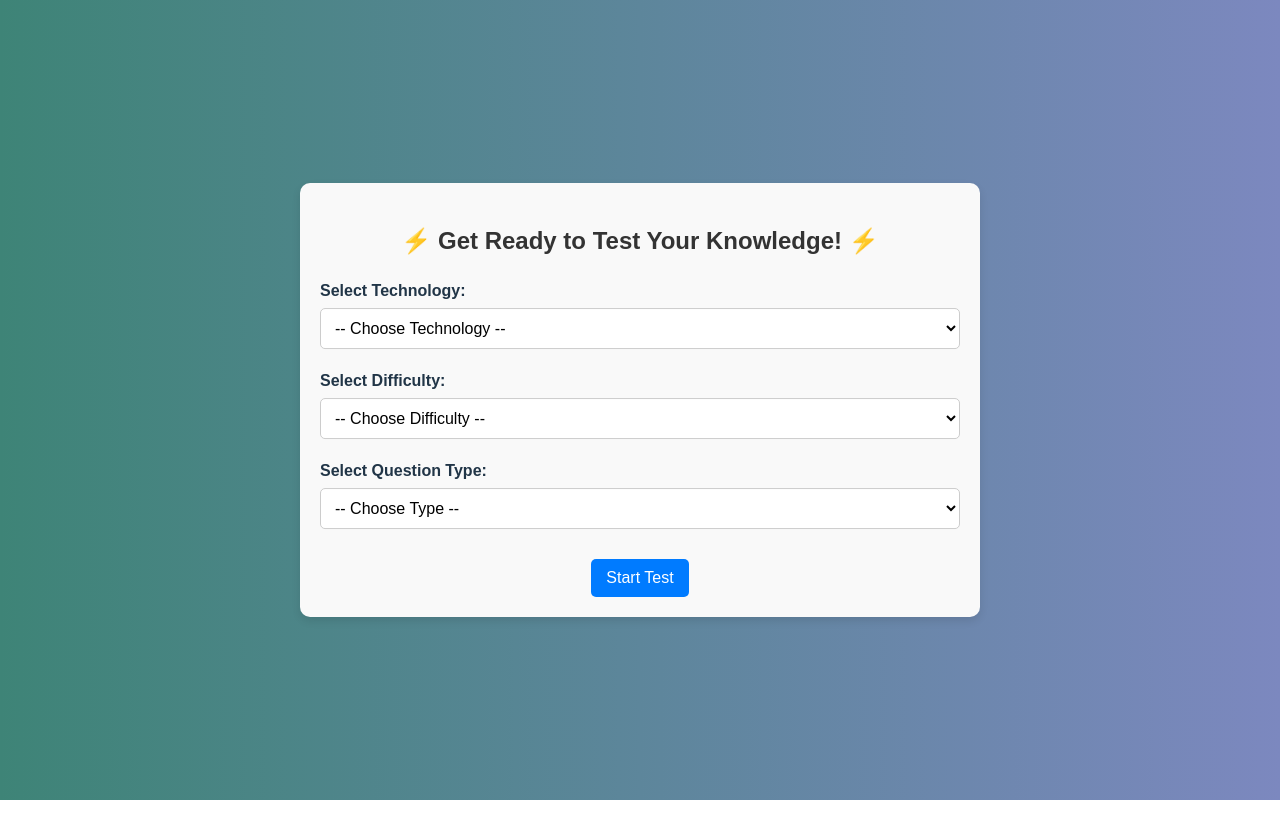
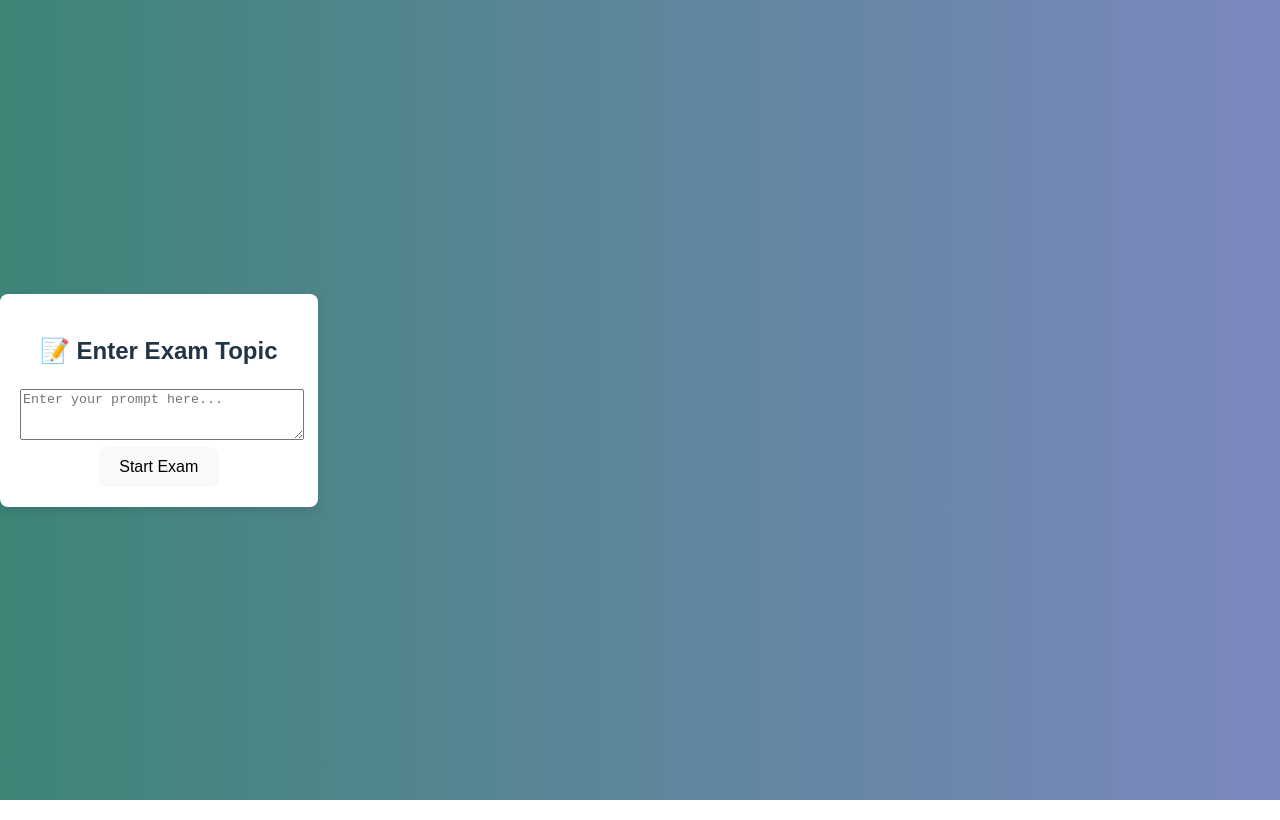
Before and after one commit to cvasrk-git/React-exam-app, a React (Vite) app: page / in a window 1280 px wide. Built offline with nearby package versions, Linux system fonts and the light colour scheme.

Commit message:
Added Prompt for questions

```diff
--- a/index.html
+++ b/index.html
@@ -2,7 +2,7 @@
 <html lang="en">
   <head>
     <meta charset="UTF-8" />
-    <link rel="icon" type="image/svg+xml" href="/vite.svg" />
+
     <meta name="viewport" content="width=device-width, initial-scale=1.0" />
     <title>Test Your Knowledge</title>
   </head>
--- a/src/pages/ExamPage.tsx
+++ b/src/pages/ExamPage.tsx
@@ -1,216 +1,236 @@
-import React, { useState, useEffect } from "react";
-import { useNavigate } from "react-router-dom";
-import axios from "axios";
+import React, { useEffect, useState } from "react";
+import { useNavigate } from "react-router-dom"; // ✅ Import for navigation
 import Question from "../components/Question";
-import { v4 as uuidv4 } from "uuid"; // Importing UUID to generate unique user_id
-import styles from "./ExamPage.module.css";
 
-const API_BASE_URL = "http://localhost:5000"; // Backend API base URL
-
-interface QuestionData {
-  id: string;
-  question: string;
-  options: string[];
-  correct_answer: string;
-}
-
-const ExamPage: React.FC = () => {
-  const navigate = useNavigate();
-  const [userId] = useState<string>(uuidv4()); // Generate a unique user ID
-
-  // Get stored values or initialize empty
-  const [selectedTechnology, setSelectedTechnology] = useState(localStorage.getItem("selectedTechnology") || "");
-  const [selectedDifficulty, setSelectedDifficulty] = useState(localStorage.getItem("selectedDifficulty") || "");
-  const [selectedType, setSelectedType] = useState(localStorage.getItem("selectedType") || "");
-
+const ExamPage = () => {
+  const [questions, setQuestions] = useState([]);
+  const [cachedQuestions, setCachedQuestions] = useState(null);
+  const [currentQuestionIndex, setCurrentQuestionIndex] = useState(0);
+  const [answers, setAnswers] = useState<Record<string, string>>({});
+  const [timers, setTimers] = useState<Record<string, number>>({});
   const [loading, setLoading] = useState(false);
   const [error, setError] = useState("");
-  const [questions, setQuestions] = useState<QuestionData[]>([]);
-  const [currentIndex, setCurrentIndex] = useState(0);
-  const [answers, setAnswers] = useState<Record<string, string>>({});
-  const [timeLeft, setTimeLeft] = useState<Record<string, number>>({});
+  const [prompt, setPrompt] = useState("");
+  const [examStarted, setExamStarted] = useState(false);
+  const navigate = useNavigate(); // ✅ Navigation hook
 
-  // 🟢 Fetch Questions from API
-  const handleStartExam = async () => {
-    if (!selectedTechnology || !selectedDifficulty || !selectedType) {
-      setError("❗ Please select all fields before starting the exam.");
+  const fallbackQuestions = [
+    {
+      id: "q1",
+      question: "What is Java?",
+      options: ["A programming language", "A coffee brand", "An island", "A car model"],
+      type: "mcq",
+    },
+    {
+      id: "q2",
+      question: "Explain polymorphism in Java.",
+      type: "text",
+    },
+  ];
+
+  const fetchQuestions = () => {
+    if (!prompt.trim()) {
+      setError("❌ Please enter a prompt.");
+      return;
+    }
+
+    if (cachedQuestions) {
+      setQuestions(cachedQuestions);
+      setExamStarted(true);
       return;
     }
 
     setLoading(true);
     setError("");
 
+    fetch("http://localhost:5000/generate_questions", {
+      method: "POST",
+      headers: { "Content-Type": "application/json" },
+      body: JSON.stringify({ prompt, user_id: "test_user" }),
+    })
+      .then((res) => {
+        if (!res.ok) {
+          throw new Error(`❌ HTTP error! Status: ${res.status}`);
+        }
+        return res.json();
+      })
+      .then((data) => {
+        console.log("🔍 API Response:", data);
+
+        if (!data || !data.questions || !Array.isArray(data.questions)) {
+          throw new Error("❌ Invalid API response format");
+        }
+
+        setCachedQuestions(data.questions);
+        setQuestions(data.questions);
+        initializeTimers(data.questions);
+        setExamStarted(true);
+        setLoading(false);
+      })
+      .catch((err) => {
+        console.error("🚨 Error fetching questions:", err);
+
+        setError("⚠️ API error. Using fallback questions.");
+        setQuestions(fallbackQuestions);
+        initializeTimers(fallbackQuestions);
+        setExamStarted(true);
+        setLoading(false);
+      });
+  };
+
+  const initializeTimers = (questionList) => {
+    const initialTimers = {};
+    questionList.forEach((q) => {
+      initialTimers[q.id] = 30;
+    });
+    setTimers(initialTimers);
+  };
+
+  useEffect(() => {
+    if (!examStarted || !questions.length) return;
+
+    const questionId = questions[currentQuestionIndex]?.id;
+    if (!questionId) return;
+
+    const interval = setInterval(() => {
+      setTimers((prevTimers) => {
+        const newTimers = { ...prevTimers };
+        if (newTimers[questionId] > 0) {
+          newTimers[questionId] -= 1;
+        }
+        return newTimers;
+      });
+    }, 1000);
+
+    return () => clearInterval(interval);
+  }, [currentQuestionIndex, examStarted, questions]);
+
+  /** ✅ Handle Exam Submission */
+  const handleSubmit = async () => {
+    if (Object.keys(answers).length === 0) {
+      alert("⚠️ You haven't answered any questions.");
+      return;
+    }
+
     try {
-      console.log("Fetching questions...");
-      const response = await axios.get(`${API_BASE_URL}/get_questions`, {
-        params: {
-          technology: selectedTechnology,
-          difficulty: selectedDifficulty,
-          type: selectedType,
-          user_id: userId,
+      const response = await fetch("http://localhost:5000/validate_answers", {
+        method: "POST",
+        headers: { "Content-Type": "application/json" },
+        body: JSON.stringify({
+          user_id: "test_user",
+          answers: answers,
+          questions: questions,
+        }),
+      });
+
+      if (!response.ok) {
+        throw new Error(`❌ Server error: ${response.status}`);
+      }
+
+      const result = await response.json();
+      console.log("✅ Submission Response:", result);
+
+      // ✅ Debug: Log navigation data
+      console.log("🔍 Navigating to Results Page with data:", {
+        answers,
+        questions,
+        validation: result,
+      });
+
+      navigate("/results", {
+        state: {
+          answers: answers,
+          questions: questions,
+          validation: result, // Server-validated results
         },
       });
 
-      if (response.data.questions && response.data.questions.length > 0) {
-        setQuestions(response.data.questions);
-
-        // Initialize Timers
-        const initialTimes = response.data.questions.reduce((acc: Record<string, number>, question: QuestionData) => {
-          acc[question.id] = 30;
-          return acc;
-        }, {});
-
-        setTimeLeft(initialTimes);
-      } else {
-        setError("⚠️ No questions found. Please try again.");
-      }
-    } catch (err) {
-      setError("❌ Error fetching questions. Please try again.");
-    } finally {
-      setLoading(false);
+    } catch (error) {
+      console.error("🚨 Submission Error:", error);
+      alert("⚠️ Submission failed. Please try again.");
     }
   };
 
-  // 🟢 Handle Exam Timer
-  useEffect(() => {
-    if (questions.length === 0) return;
-
-    const questionId = questions[currentIndex]?.id;
-    if (!questionId) return;
-
-    const timer = setInterval(() => {
-      setTimeLeft((prevTimes) => {
-        if (prevTimes[questionId] > 0) {
-          return { ...prevTimes, [questionId]: prevTimes[questionId] - 1 };
-        } else {
-          clearInterval(timer);
-          handleNext();
-          return prevTimes;
-        }
-      });
-    }, 1000);
-
-    return () => clearInterval(timer);
-  }, [currentIndex, questions]);
-
-  // 🟢 Navigation Functions
-  const handleNext = () => {
-    if (currentIndex < questions.length - 1) {
-      setCurrentIndex((prevIndex) => prevIndex + 1);
-    }
+  const containerStyle: React.CSSProperties = {
+    display: "flex",
+    flexDirection: "column",
+    alignItems: "center",
+    justifyContent: "center",
+    minHeight: "100vh",
+    textAlign: "center",
+    padding: "20px",
   };
 
-  const handlePrevious = () => {
-    if (currentIndex > 0) {
-      setCurrentIndex((prevIndex) => prevIndex - 1);
-    }
+  const cardStyle: React.CSSProperties = {
+    background: "#fff",
+    padding: "20px",
+    borderRadius: "8px",
+    boxShadow: "0 4px 8px rgba(0, 0, 0, 0.1)",
+    maxWidth: "500px",
+    width: "100%",
+    textAlign: "center",
   };
 
-  // 🟢 Submit Exam
-  const handleSubmit = async () => {
-    try {
-      const response = await axios.post(`${API_BASE_URL}/validate_answers`, {
-        answers,
-        questions,
-        user_id: userId,
-      });
-
-      navigate("/results", { state: { answers, questions, validation: response.data.validation } }); // ✅ Correct keys
-    } catch (error) {
-      console.error("Error submitting exam:", error);
-    }
-  };
+  if (!examStarted) {
+    return (
+      <div style={containerStyle}>
+        <div style={cardStyle}>
+          <h2>📝 Enter Exam Topic</h2>
+          <textarea
+            value={prompt}
+            onChange={(e) => setPrompt(e.target.value)}
+            placeholder="Enter your prompt here..."
+            className="border p-2 w-full mt-2"
+            rows={3}
+            style={{ width: "100%" }}
+          />
+          <br />
+          <button onClick={fetchQuestions} className="border px-4 py-2 bg-blue-500 text-white rounded mt-3">
+            Start Exam
+          </button>
+          {error && <p className="text-red-500">{error}</p>}
+        </div>
+      </div>
+    );
+  }
 
   return (
-    <div className={styles.examContainer}>
-      {/* 🟢 Exam Selection UI */}
-      {!questions.length ? (
-        <>
-          <h2 className={styles.title}>⚡ Get Ready to Test Your Knowledge! ⚡</h2>
+    <div style={containerStyle}>
+      <div style={cardStyle}>
+        <h2>📚 Exam Questions</h2>
 
-          {/* Technology Selection */}
-          <label className={styles.label}>Select Technology:</label>
-          <select
-            value={selectedTechnology}
-            onChange={(e) => {
-              setSelectedTechnology(e.target.value);
-              localStorage.setItem("selectedTechnology", e.target.value);
-            }}
-            className={styles.select}
-          >
-            <option value="">-- Choose Technology --</option>
-            <option value="AI">Artificial Intelligence</option>
-            <option value="ML">Machine Learning</option>
-            <option value="Web">Web Development</option>
-            <option value="Java">Java</option>
-            <option value="Python">Python</option>
-            <option value="JavaScript">JavaScript</option>
-            <option value="Cloud">Cloud Computing</option>
-            <option value="Cybersecurity">Cybersecurity</option>
-            <option value="Data Science">Data Science</option>
-          </select>
+        {questions.length > 0 && questions[currentQuestionIndex] ? (
+          <Question
+            id={questions[currentQuestionIndex]?.id || ""}
+            number={currentQuestionIndex + 1}
+            total={questions.length}
+            question={questions[currentQuestionIndex]}
+            setAnswers={setAnswers}
+            selectedAnswer={answers[questions[currentQuestionIndex]?.id] || ""}
+            timeLeft={timers[questions[currentQuestionIndex]?.id] || 30}
+          />
+        ) : (
+          <p>⚠️ Error loading question.</p>
+        )}
 
-          {/* Difficulty Selection */}
-          <label className={styles.label}>Select Difficulty:</label>
-          <select
-            value={selectedDifficulty}
-            onChange={(e) => {
-              setSelectedDifficulty(e.target.value);
-              localStorage.setItem("selectedDifficulty", e.target.value);
-            }}
-            className={styles.select}
-          >
-            <option value="">-- Choose Difficulty --</option>
-            <option value="Easy">Easy</option>
-            <option value="Medium">Medium</option>
-            <option value="Hard">Hard</option>
-          </select>
+        <div style={{ display: "flex", justifyContent: "space-between", marginTop: "20px" }}>
+          {currentQuestionIndex > 0 && (
+            <button onClick={() => setCurrentQuestionIndex((prev) => prev - 1)} className="border px-4 py-2 bg-gray-300 rounded">
+              Previous
+            </button>
+          )}
 
-          {/* Question Type Selection */}
-          <label className={styles.label}>Select Question Type:</label>
-          <select
-            value={selectedType}
-            onChange={(e) => {
-              setSelectedType(e.target.value);
-              localStorage.setItem("selectedType", e.target.value);
-            }}
-            className={styles.select}
-          >
-            <option value="">-- Choose Type --</option>
-            <option value="mcq">Multiple Choice (MCQ)</option>
-            <option value="true_false">True/False</option>
-            <option value="coding">Coding</option>
-            <option value="short_answer">Short Answer</option>
-          </select>
-
-          {error && <p className={styles.error}>{error}</p>}
-
-          <button className={styles.startButton} onClick={handleStartExam} disabled={loading}>
-            {loading ? "Questions Loading..." : "Start Test"}
-          </button>
-        </>
-      ) : (
-        // 🟢 Exam Questions UI
-        <>
-          <Question
-            id={questions[currentIndex].id}
-            number={currentIndex + 1}
-            total={questions.length}
-            question={questions[currentIndex]}
-            setAnswers={setAnswers}
-            selectedAnswer={answers[questions[currentIndex].id] || ""}
-            timeLeft={timeLeft[questions[currentIndex].id]}
-          />
-          <div className={styles.navigationButtons}>
-            {currentIndex > 0 && <button onClick={handlePrevious} className={styles.navButton}>Previous</button>}
-            {currentIndex < questions.length - 1 ? (
-              <button onClick={handleNext} className={styles.navButton}>Next</button>
-            ) : (
-              <button onClick={handleSubmit} className={styles.submitButton}>Submit</button>
-            )}
-          </div>
-        </>
-      )}
+          {currentQuestionIndex < questions.length - 1 ? (
+            <button onClick={() => setCurrentQuestionIndex((prev) => prev + 1)} className="border px-4 py-2 bg-blue-500 text-white rounded">
+              Next
+            </button>
+          ) : (
+            <button onClick={handleSubmit} className="border px-4 py-2 bg-green-500 text-white rounded">
+              Submit
+            </button>
+          )}
+        </div>
+      </div>
     </div>
   );
 };
```
Also changed, not shown: src/components/Question.tsx (+18 -8 lines), src/pages/ResultsPage.tsx (+30 -26 lines), src/styles/PageStyles.module.css (+48 -24 lines).
